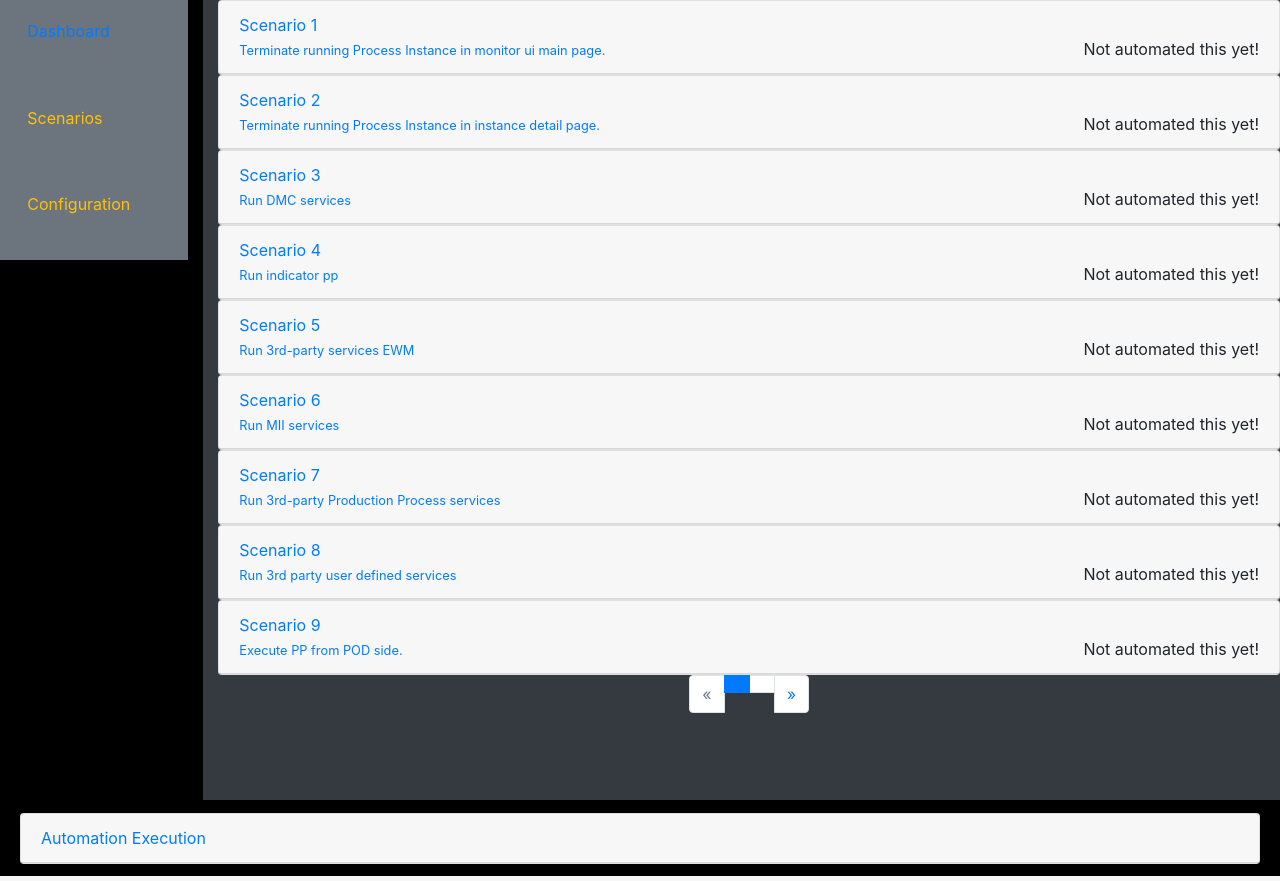
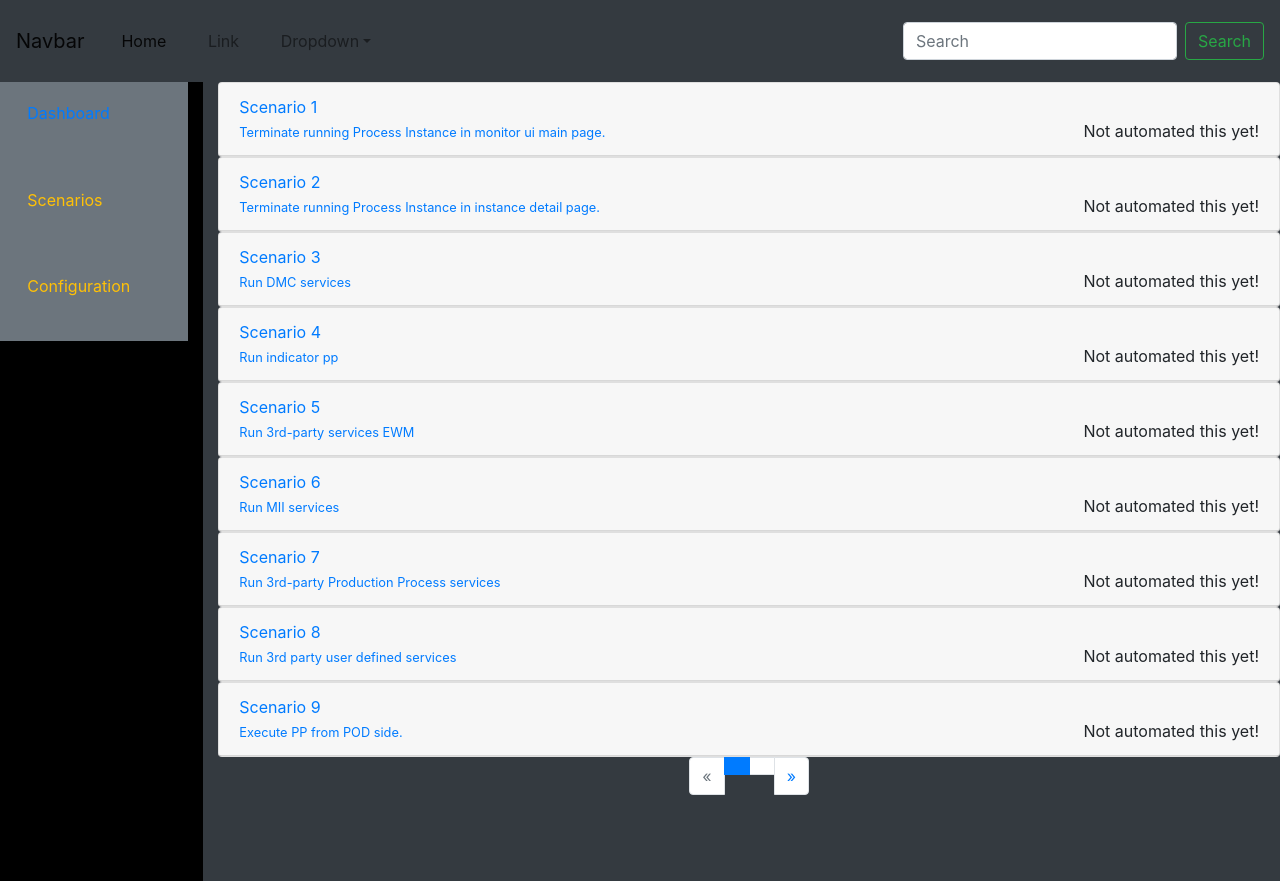
Before and after one commit to Leon-Fang/QASAP, a Django app: page /testing/activities/UiAuto/ in a window 1280 px wide. Shown: the top 881 px of the page. Run offline with Django 3.2, Linux system fonts and the light colour scheme; data comes from the database, SQL or seed files in the repository; some libraries are stand-ins or nearby versions.

Commit message:
add nav to activitybase page

```diff
--- a/QAWeb/templates/ActivityBasic.html
+++ b/QAWeb/templates/ActivityBasic.html
@@ -43,6 +43,36 @@
 
 
   <body>
+    <nav class="navbar navbar-expand-sm navbar-light bg-dark">
+      <a class="navbar-brand" href="#">Navbar</a>
+      <button class="navbar-toggler d-lg-none" type="button" data-toggle="collapse" data-target="#collapsibleNavId" aria-controls="collapsibleNavId"
+          aria-expanded="false" aria-label="Toggle navigation">
+        <span class="navbar-toggler-icon"></span>
+      </button>
+      <div class="collapse navbar-collapse" id="collapsibleNavId">
+        <ul class="navbar-nav mr-auto mt-2 mt-lg-0">
+          <li class="nav-item active">
+            <a class="nav-link" href="#">Home <span class="sr-only">(current)</span></a>
+          </li>
+          <li class="nav-item">
+            <a class="nav-link" href="#">Link</a>
+          </li>
+          <li class="nav-item dropdown">
+            <a class="nav-link dropdown-toggle" href="#" id="dropdownId" data-toggle="dropdown" aria-haspopup="true" aria-expanded="false">Dropdown</a>
+            <div class="dropdown-menu" aria-labelledby="dropdownId">
+              <a class="dropdown-item" href="#">Action 1</a>
+              <a class="dropdown-item" href="#">Action 2</a>
+            </div>
+          </li>
+        </ul>
+        <form class="form-inline my-2 my-lg-0">
+          <input class="form-control mr-sm-2" type="text" placeholder="Search">
+          <button class="btn btn-outline-success my-2 my-sm-0" type="submit">Search</button>
+        </form>
+      </div>
+    </nav>
+
+
     <div class="row" style="height:100%">
 
         <div class="col-xs-2 col-sm-2 col-md-2 col-lg-2">
```
